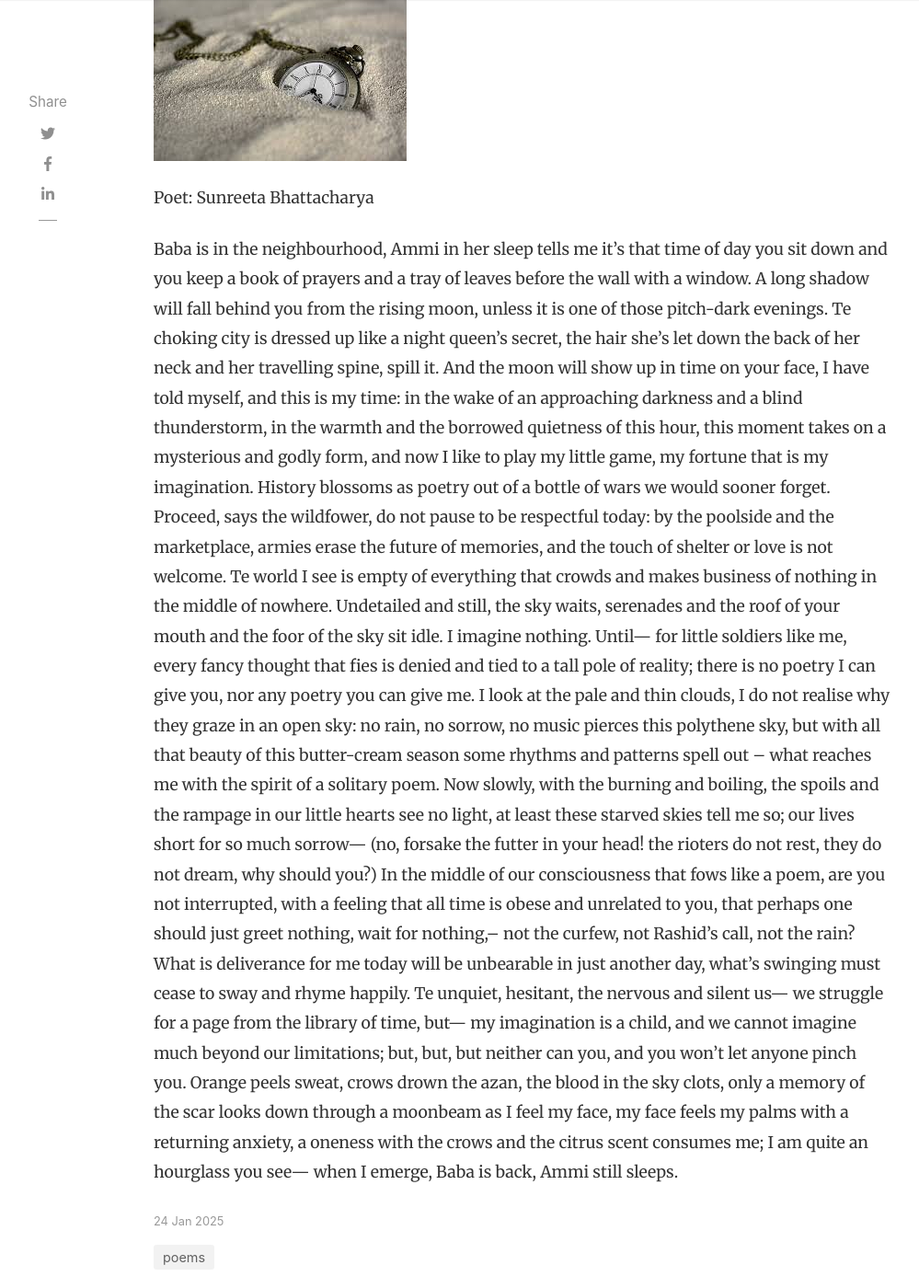
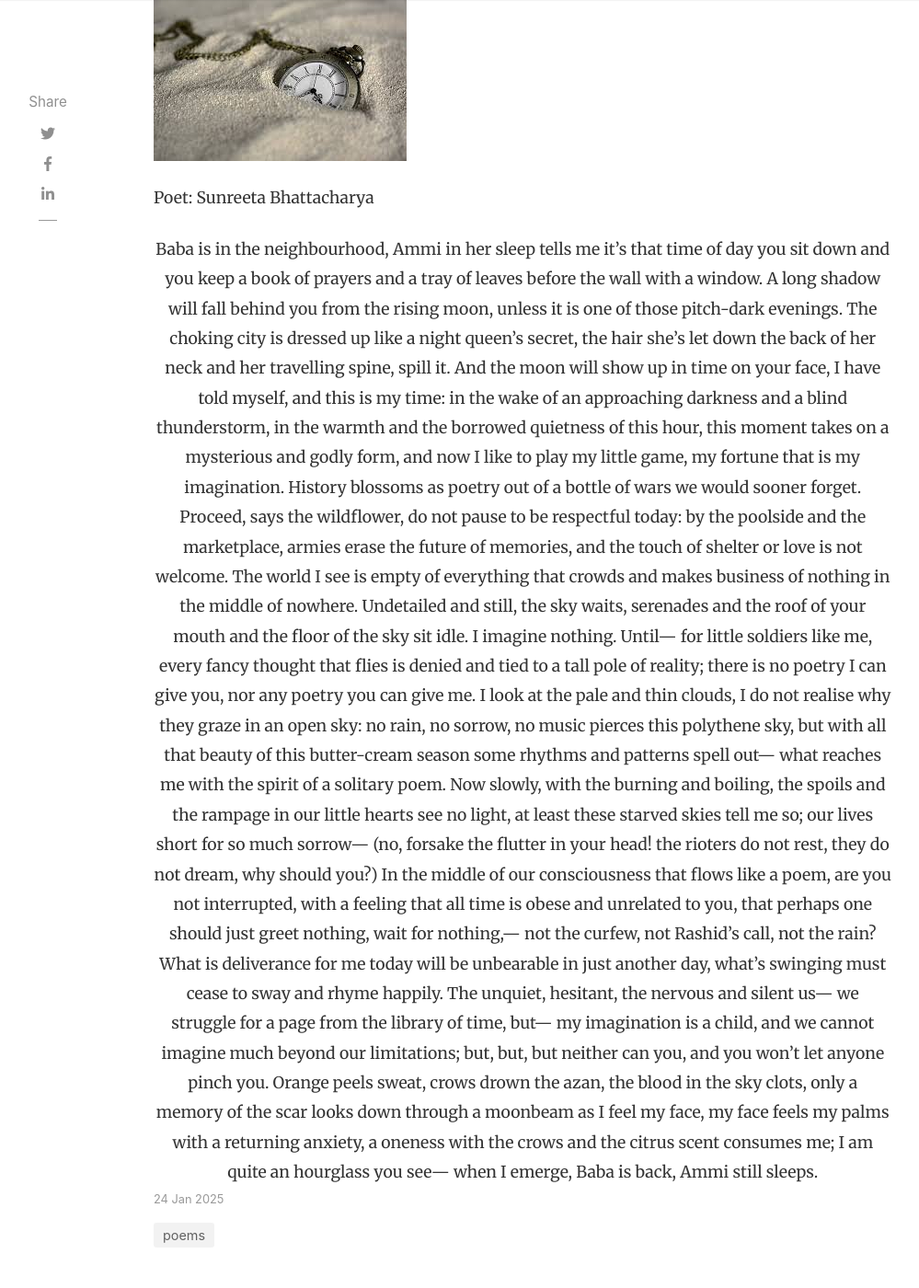
Before and after one commit to Quarks-IISc/blog, a Jekyll site: the page built from _posts/2025-01-24-BorrowedTime.md, in a window 1280 px wide and 1400 px high, scrolled down 299 px. Shown: the whole window at 92% size, without its empty margins (118-1117 px from the left). Built offline with Jekyll 4.4.1, drawn with Linux system fonts in a browser that asks for light colours; nearby versions of some CDN libraries; comment, search, counter and statistics services are not loaded.

Commit message:
Borrowed Time

```diff
--- a/_posts/2025-01-24-BorrowedTime.md
+++ b/_posts/2025-01-24-BorrowedTime.md
@@ -15,6 +15,8 @@
 Poet: Sunreeta Bhattacharya
 
 
+<div style="text-align: center;">
+
 Baba is in the neighbourhood, Ammi in her sleep
 tells me it’s that time of day
 you sit down and you keep
@@ -22,7 +24,8 @@
 before the wall with a window. A long shadow
 will fall behind you from the rising moon,
 unless it is one of those pitch-dark evenings.
-Te choking city is dressed up
+
+The choking city is dressed up
 like a night queen’s secret,
 the hair she’s let down the back of her neck
 and her travelling spine, spill it. And
@@ -33,47 +36,56 @@
 this moment takes on a mysterious and godly form, and now
 I like to play my little game, my fortune
 that is my imagination.
+
 History blossoms as poetry
 out of a bottle of wars we would sooner forget.
-Proceed, says the wildfower, do not pause
+Proceed, says the wildflower, do not pause
 to be respectful today:
 by the poolside and the marketplace,
 armies erase the future of memories,
 and the touch of shelter or love is not welcome.
-Te world I see is empty of everything
+
+The world I see is empty of everything
 that crowds and makes business
 of nothing in the middle of nowhere.
 Undetailed and still, the sky waits,
-serenades and the roof of your mouth and the foor of the sky
+serenades and the roof of your mouth and the floor of the sky
 sit idle. I imagine nothing. Until—
 for little soldiers like me,
-every fancy thought that fies is
+every fancy thought that flies is
 denied and tied to a tall pole of reality;
 there is no poetry I can give you,
 nor any poetry you can give me.
+
 I look at the pale and thin clouds, I do
 not realise why they graze in an open sky:
 no rain, no sorrow, no music
 pierces this polythene sky,
 but with all that beauty of this butter-cream season
-some rhythms and patterns spell out –
-what reaches me with the spirit of a solitary poem. Now slowly,
+some rhythms and patterns spell out—
+what reaches me with the spirit of a solitary poem.
+
+Now slowly,
 with the burning and boiling, the spoils and the rampage
 in our little hearts see no light,
 at least these starved skies tell me so;
 our lives short for so much sorrow—
-(no, forsake the futter in your head!
+(no, forsake the flutter in your head!
 the rioters do not rest, they do not dream, why should you?)
-In the middle of our consciousness that fows like a poem, are you not interrupted, with a feeling that all
-time is obese and unrelated to you, that perhaps one should just greet nothing, wait for nothing,--
+
+In the middle of our consciousness that flows like a poem,
+are you not interrupted, with a feeling that all
+time is obese and unrelated to you, that perhaps one should just greet nothing, wait for nothing,—
 not the curfew, not Rashid’s call, not the rain?
+
 What is deliverance for me today
 will be unbearable in just another day,
 what’s swinging must cease to sway and rhyme happily.
-Te unquiet, hesitant, the nervous and silent us—
+The unquiet, hesitant, the nervous and silent us—
 we struggle for a page from the library of time, but—
 my imagination is a child,
 and we cannot imagine much beyond our limitations; but, but, but neither can you, and you won’t let anyone pinch you.
+
 Orange peels sweat, crows drown the azan,
 the blood in the sky clots, only a memory of the scar
 looks down through a moonbeam
@@ -81,3 +93,5 @@
 with a returning anxiety, a oneness with the crows and the citrus scent
 consumes me; I am quite an hourglass you see—
 when I emerge, Baba is back, Ammi still sleeps.
+
+</div>
```
